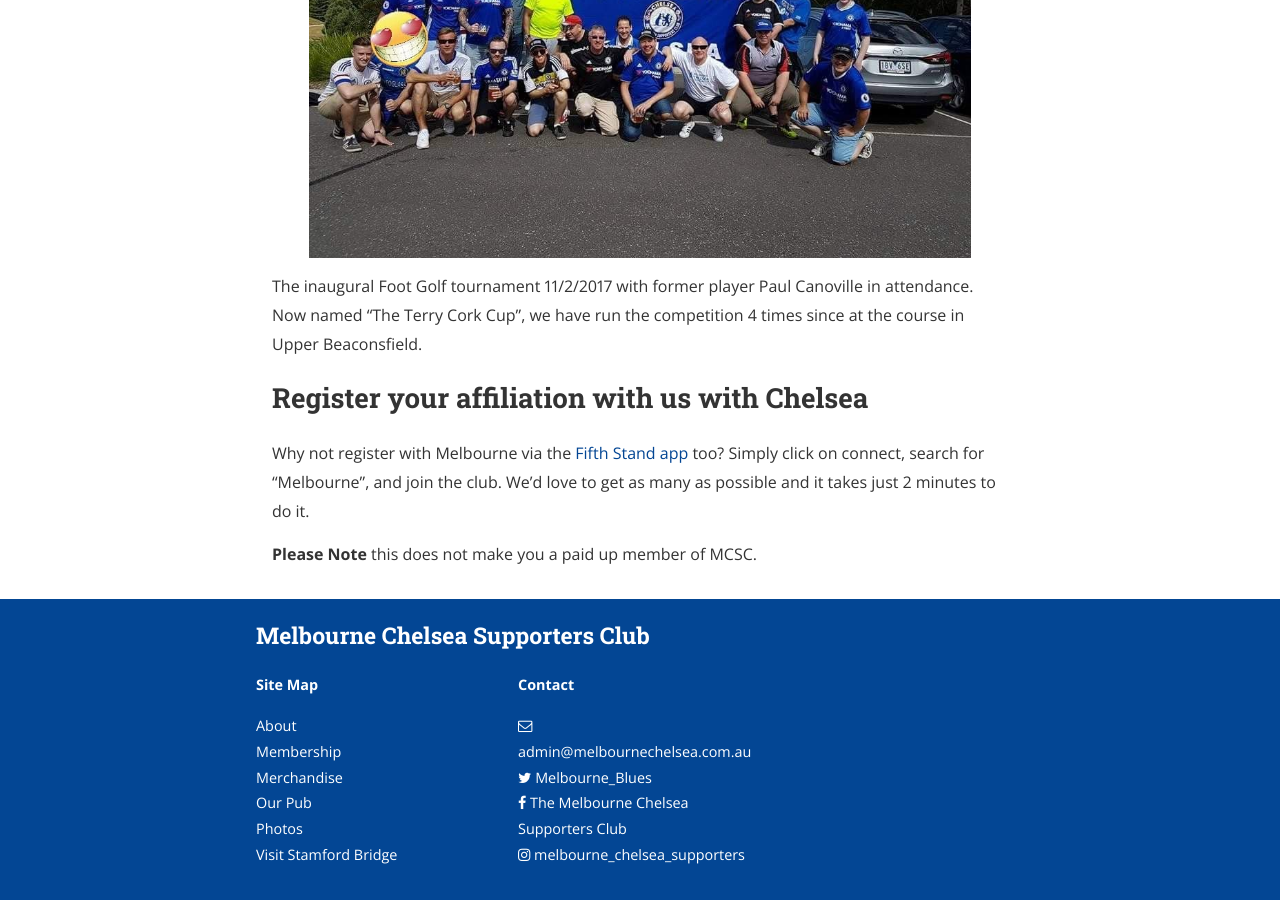
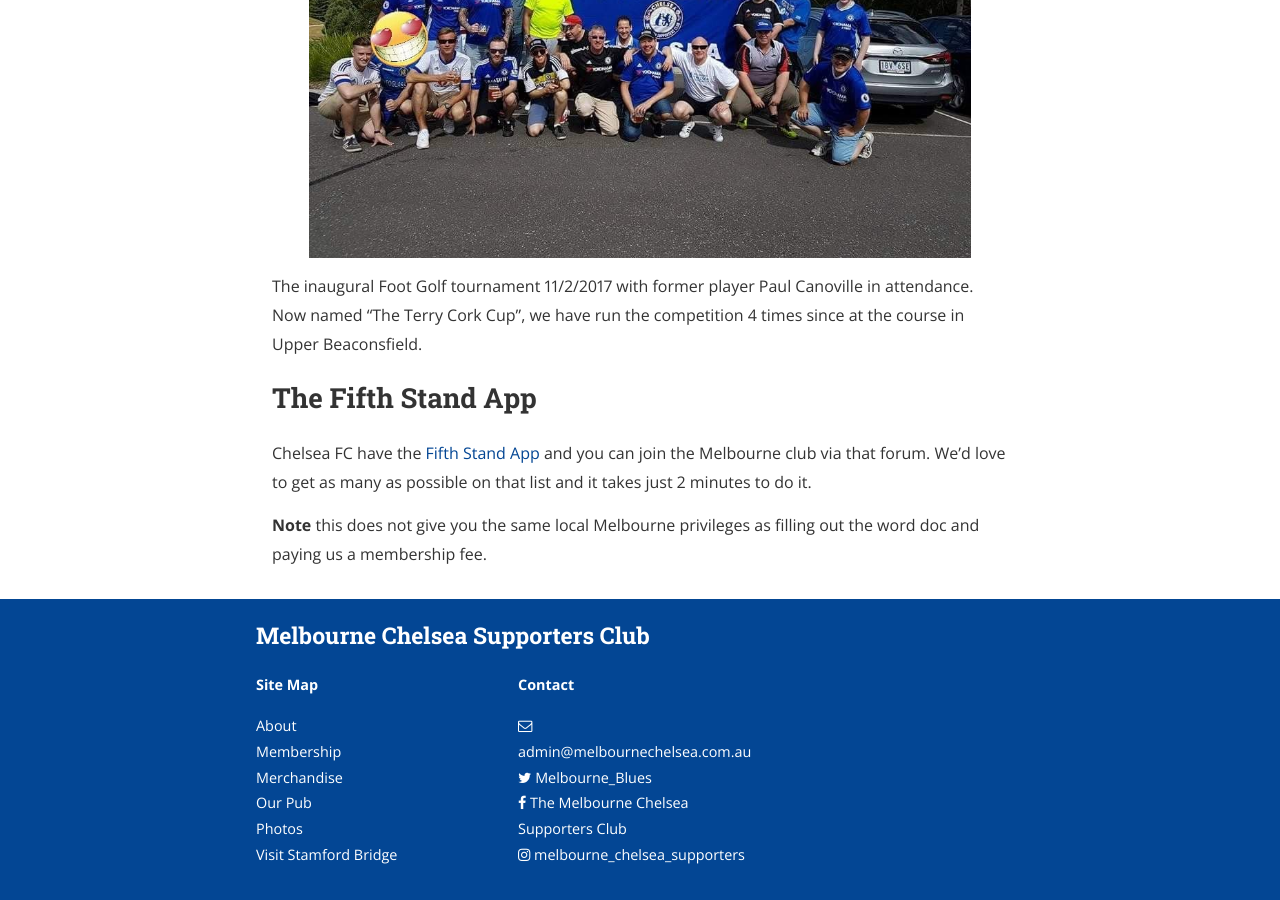
Before and after one commit to Foxh0und/MCSC, a Jekyll site: the page built from membership.md, in a window 1280 px wide and 900 px high, scrolled down 2154 px. Built offline with Jekyll 4.4.1, drawn with Linux system fonts in a browser that asks for light colours; nearby versions of some CDN libraries.

Commit message:
Update membership.md

```diff
--- a/membership.md
+++ b/membership.md
@@ -40,7 +40,7 @@
 The inaugural Foot Golf tournament 11/2/2017 with former player Paul Canoville in attendance. Now named "The Terry Cork Cup", we have run the competition 4 times since at the course in Upper Beaconsfield.
 
 
-## Register your affiliation with us with Chelsea
-Why not register with Melbourne via the [Fifth Stand app](https://apps.apple.com/au/app/chelsea-fc-the-5th-stand/id1353142218) too? Simply click on connect, search for "Melbourne", and join the club. We'd love to get as many as possible and it takes just 2 minutes to do it.
+## The Fifth Stand App
+Chelsea FC have the [Fifth Stand App](https://apps.apple.com/au/app/chelsea-fc-the-5th-stand/id1353142218) and you can join the Melbourne club via that forum. We'd love to get as many as possible on that list and it takes just 2 minutes to do it.
 
-**Please Note** this does not make you a paid up member of MCSC.
+**Note** this does not give you the same local Melbourne privileges as filling out the word doc and paying us a membership fee.
```
